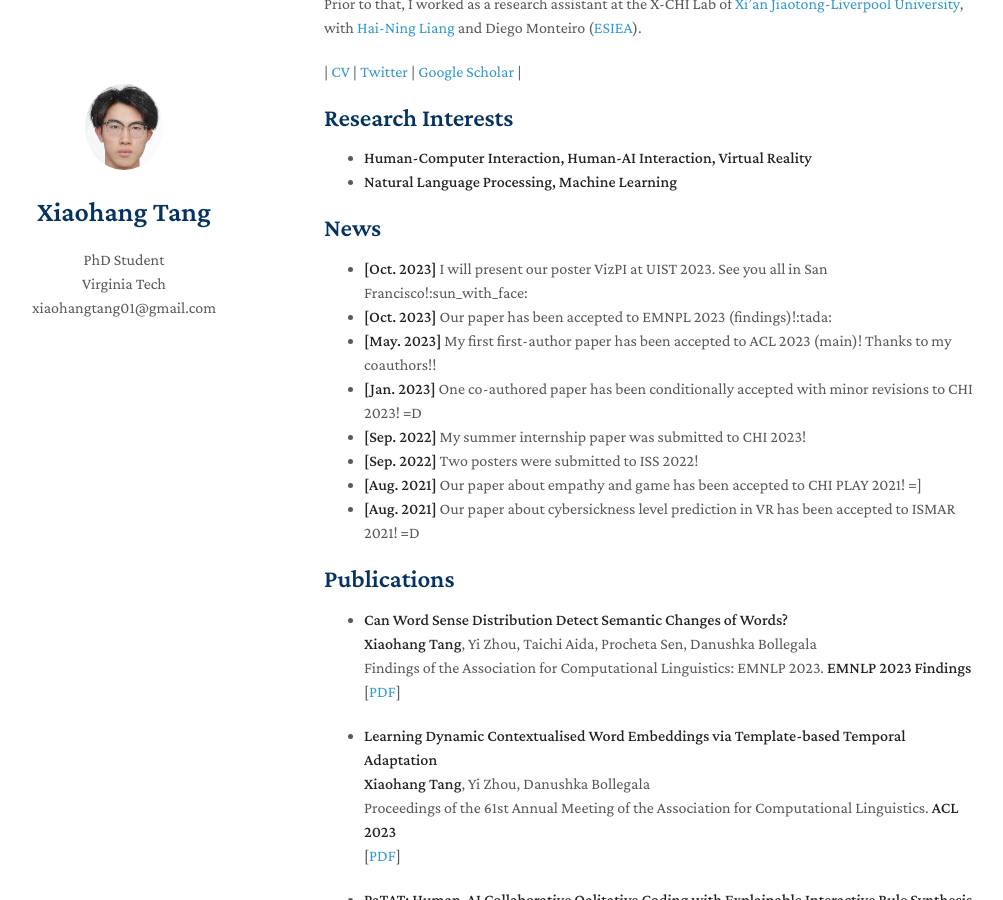
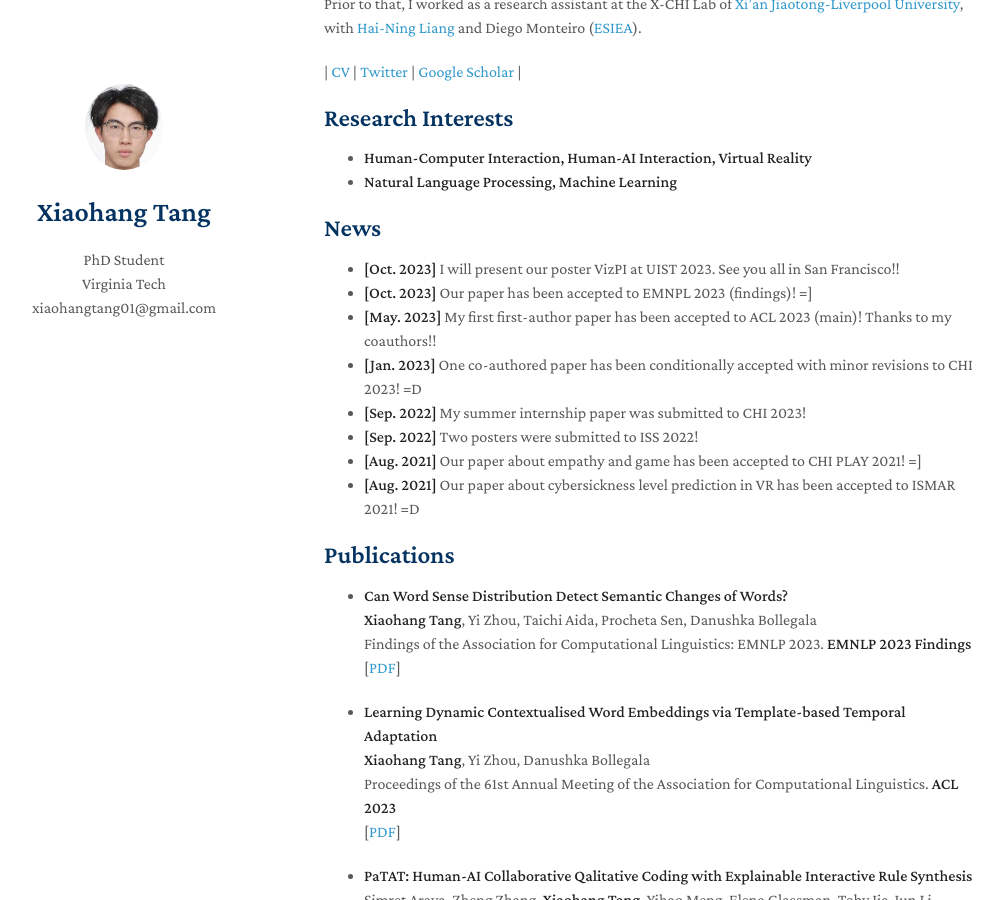
Before and after one commit to xiaohang-tang/xiaohang-tang.github.io, a Jekyll site: the page built from index.md, in a window 1280 px wide and 900 px high, scrolled down 325 px. Shown: the whole window, without its empty margins (146-1149 px from the left). Built offline with Jekyll 4.4.1, drawn with Linux system fonts in a browser that asks for light colours; nearby versions of some CDN libraries; a style sheet for code colours, icons or effects is not loaded; our own code applies the rules of GitHub Pages for plain Markdown files; part of the change alters nothing that is shown.

Commit message:
Update index.md

```diff
--- a/index.md
+++ b/index.md
@@ -18,8 +18,8 @@ I was a research intern at the [University of Notre Dame](https://www.nd.edu/) i
 - **Natural Language Processing, Machine Learning**
 
 ## News
-- **[Oct. 2023]** I will present our poster VizPI at UIST 2023. See you all in San Francisco!:sun_with_face:
-- **[Oct. 2023]** Our paper has been accepted to EMNPL 2023 (findings)!:tada:
+- **[Oct. 2023]** I will present our poster VizPI at UIST 2023. See you all in San Francisco!!
+- **[Oct. 2023]** Our paper has been accepted to EMNPL 2023 (findings)! =]
 - **[May. 2023]** My first first-author paper has been accepted to ACL 2023 (main)! Thanks to my coauthors!!
 - **[Jan. 2023]** One co-authored paper has been conditionally accepted with minor revisions to CHI 2023! =D
 - **[Sep. 2022]** My summer internship paper was submitted to CHI 2023!
```
